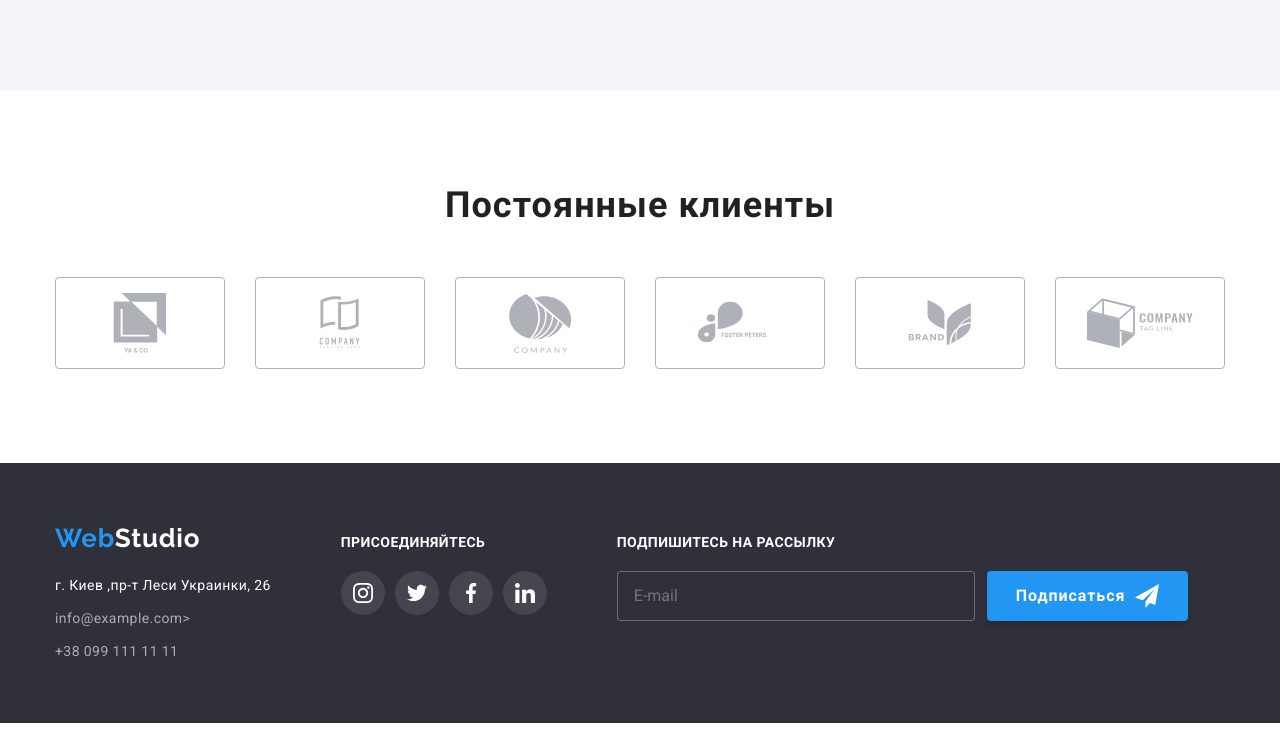
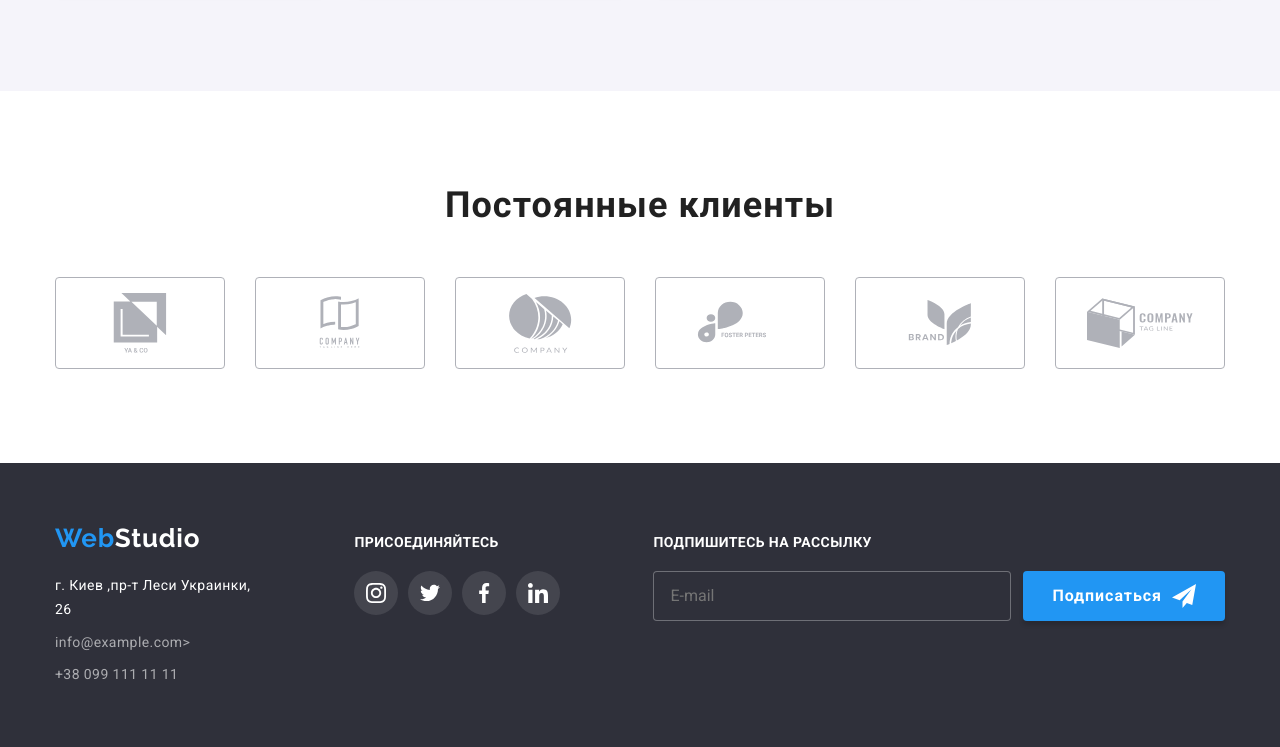
Before and after one commit to Valdesrep/goit-markup-hw-06, a plain HTML site: page index.html in a window 1280 px wide. Shown: the part 2213-2960 px from the top of the page. Before the commit the page ends 2936 px from the top, so only its background shows below. Drawn offline with nearby package versions, Linux system fonts and the light colour scheme.

Commit message:
исправляет марджин футер

```diff
--- a/css/styles.css
+++ b/css/styles.css
@@ -526,7 +526,7 @@ textarea {
   align-items: baseline;
 }
 .footer-container-box:not(:last-child) {
-  margin-right: 70px;
+  margin-right: 93px;
 }
 .social-network {
   display: flex;
```
